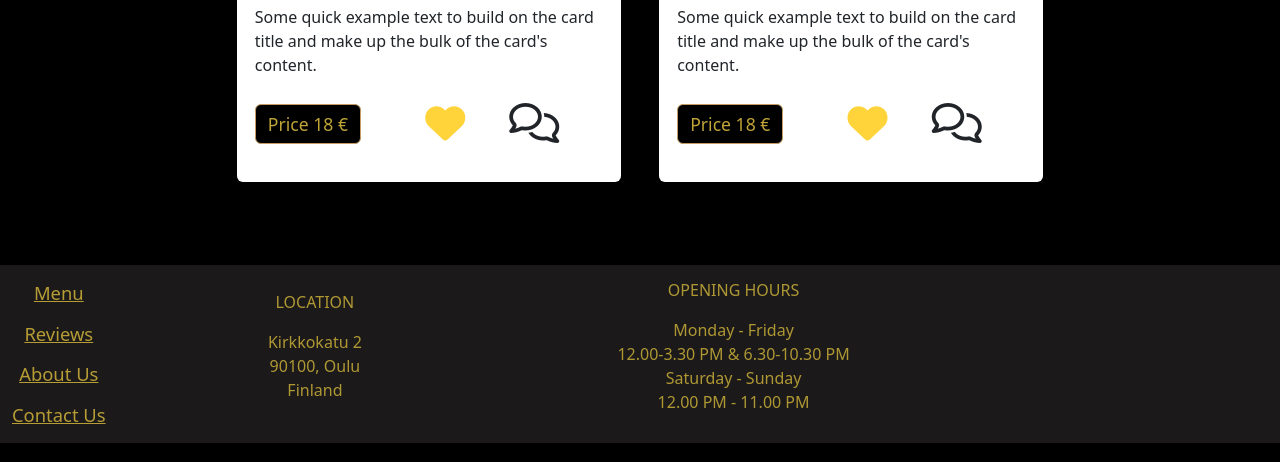
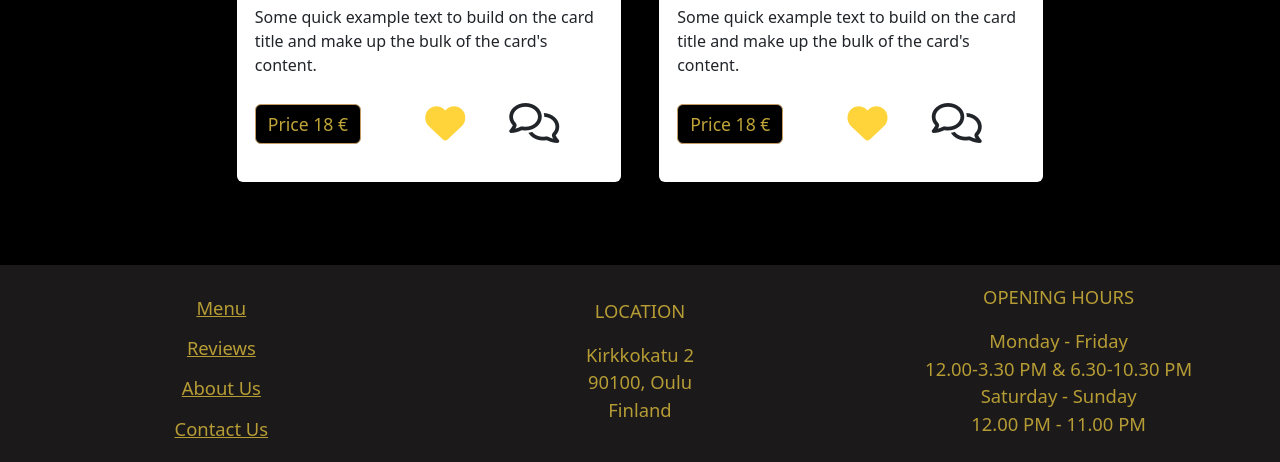
Before and after one commit to widanalageshane/Restaurant-Project, a plain HTML site: page FrontEnd/MenuPage.html in a window 1280 px wide. Shown: the part 2306-2768 px from the top of the page. Drawn offline with nearby package versions, Linux system fonts and the light colour scheme.

Commit message:
Nuwan 1.4 final

```diff
--- a/FrontEnd/CSS/MenuPage.css
+++ b/FrontEnd/CSS/MenuPage.css
@@ -180,30 +180,25 @@ body{
 /* Menu page - footer CSS */
 
 
-.footer-nav{
-    color: #BFA637;
-}
-
-.footer-nav .details{
+.details{
+    line-height: 220%;
     color: #BFA437;
-    font-size: 1.15rem;
-
+    margin-bottom: 40px;
+    text-align:left;
 
 }
-
-.details{
+.col-4 {
+    text-align: center;
     color: #BFA437;
-    line-height: 220%;
-    margin-bottom: 40px;
-    margin-top: 50px;
     opacity: 95%;
+    margin-top: 10px;
+    font-size: 1.15rem;
 
 }
 
 .footer-nav .nav-link,
-.footer-nav P,
 .footer-nav p {
     font-family:system-ui, -apple-system, BlinkMacSystemFont, 'Segoe UI', Roboto, Oxygen, Ubuntu, Cantarell, 'Open Sans', 'Helvetica Neue', sans-serif;
     opacity: 90%;
-    font-size: 1.0rem;
+    font-size: 1.1rem;
 }
--- a/FrontEnd/MenuPage.html
+++ b/FrontEnd/MenuPage.html
@@ -167,9 +167,8 @@
 
                   <!-- footer section start -->
 <div class="container-fluid text-center" style="background-color:rgb(27, 25, 25); ">
-      <div class="row mx-auto footer-nav" >
           <nav class="navbar navbar-expand-lg ">
-              <div>
+              <div class="col-4">
                 <a class="details" href="#">Menu</a><br>
                 <a class="details" href="#">Reviews</a><br>
                 <a class="details" href="#">About Us</a><br>
@@ -187,7 +186,6 @@
               </div>
           </nav>
 </div>
-</div>
 
                     <!-- footer section end -->
 
```
Lines whose indentation alone changed are shown as unchanged.
